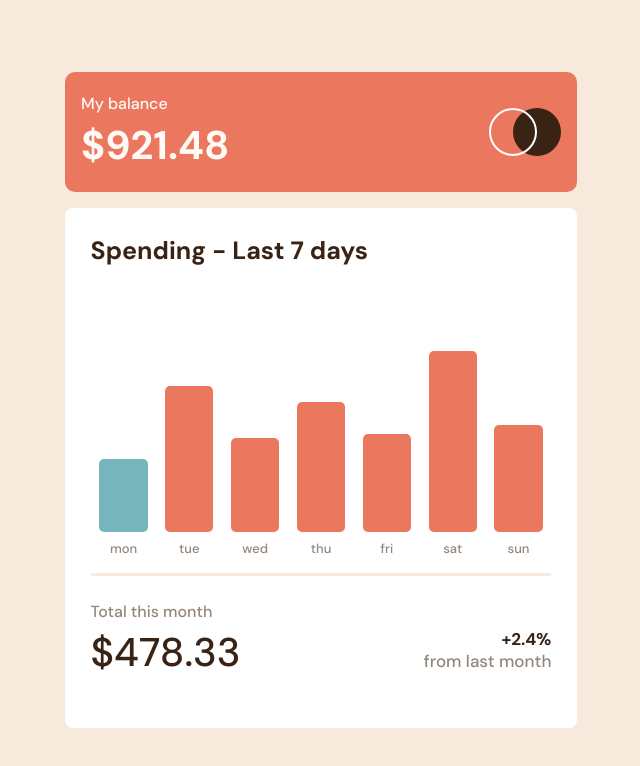
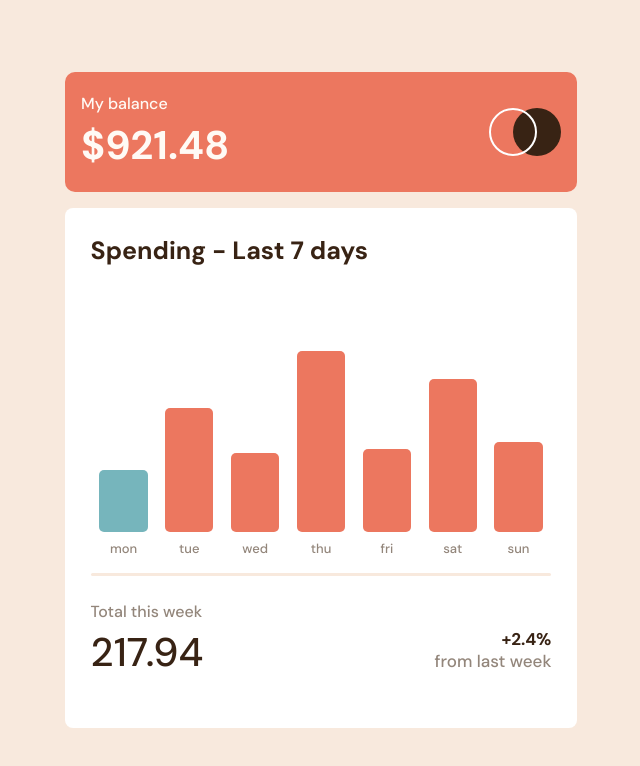
Before and after one commit to Crispr-cass9/RetosFrontend, a plain HTML site: page expenses-chart-component-main/index.html in a window 1280 px wide. Shown: the whole page, without its empty margins (319-959 px from the left). Drawn offline with nearby package versions, Linux system fonts and the light colour scheme.

Commit message:
Añadida sumatoria de gastos semanales que varía con el json

```diff
--- a/expenses-chart-component-main/data.json
+++ b/expenses-chart-component-main/data.json
@@ -13,7 +13,7 @@
   },
   {
     "day": "thu",
-    "amount": 31.07
+    "amount": 51.07
   },
   {
     "day": "fri",
--- a/expenses-chart-component-main/index.html
+++ b/expenses-chart-component-main/index.html
@@ -99,8 +99,8 @@
       <hr>
 
       <article id="total-info">
-        <h2>Total this month<br><span id="total-spending-month">$478.33</span></h2>
-        <h3 id="comparison">+2.4%<br><span id="custom-text">from last month</span></h3>
+        <h2>Total this week<br><span id="total-spending-month">$478.33</span></h2>
+        <h3 id="comparison">+2.4%<br><span id="custom-text">from last week</span></h3>
       </article>
     </section>
 
--- a/expenses-chart-component-main/script.js
+++ b/expenses-chart-component-main/script.js
@@ -2,6 +2,8 @@ let barras = document.querySelectorAll(".bar")
 let fecha = new Date();
 fecha = fecha.getUTCDay();
 let toasts = document.querySelectorAll(".toast")
+let texto_total = document.querySelector("#total-spending-month")
+
 if (fecha == 0){
   fecha = 7
 }
@@ -14,22 +16,24 @@ function obtener_dia(numero_dia){
 
 function buscar_mayor(lista){
 
-  gastos = []
-
+  let gastos = []
+  let total_gastos=0
   //Obtenemos los gastos diarios y los almacenamos en una lista
   lista.forEach(day => {
     gastos.push(day.amount);
+    total_gastos += day.amount
   });
 
   mayor = Math.max(...gastos)
 
-  //Mediante  una regla de 3 calculamos el porcentaje de alto de cada barra
+  //Mediante  una regla de 3 calculamos el porcentaje de alto de cada barra, Está al 70 por ciento para que no utilice todo el alto y no tape los toast
   lista.forEach((day, index) => {
     porcentaje = day.amount * 70 / mayor
     barras[index].style.height = porcentaje+"%"
     toasts[index].textContent = "$ " + day.amount
   });
 
+  texto_total.innerHTML= total_gastos.toFixed(2)
 }
 
 function solicitud(){
```
